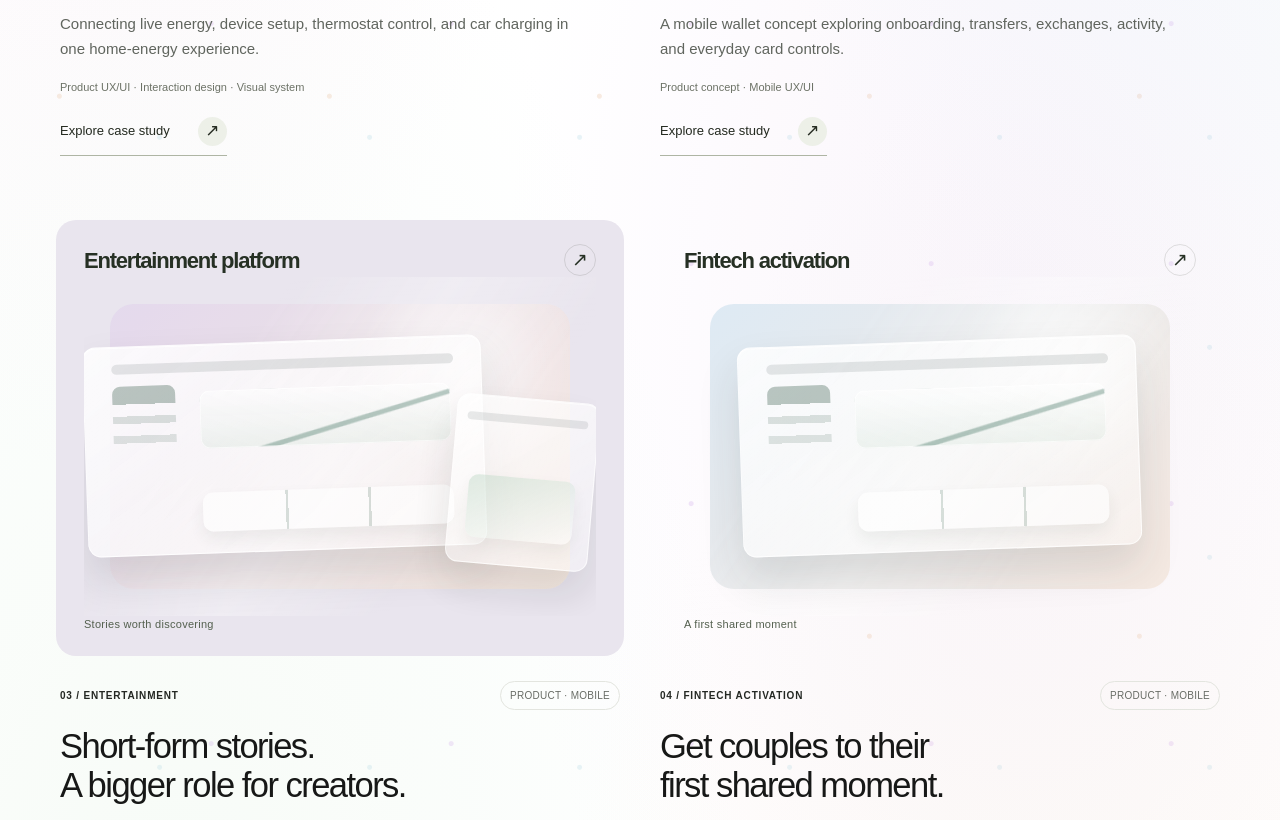
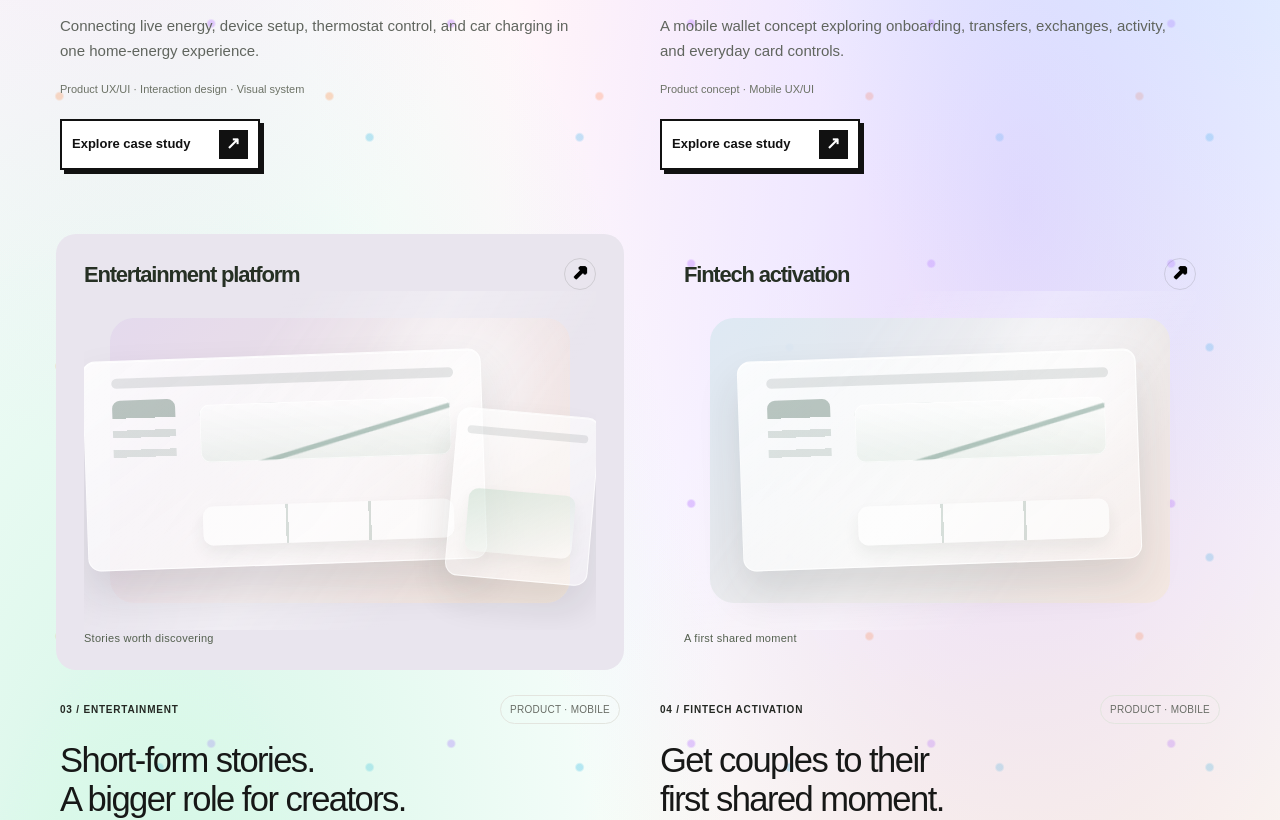
Before and after one commit to mariesanglante/marianna-portfolio, a Next.js app: page / in a window 1280 px wide. Shown: the part 1486-2306 px from the top of the page. Built offline with nearby package versions, Linux system fonts and the light colour scheme.

Commit message:
Brighten homepage rainbow and pixel-style buttons

```diff
--- a/app/home-gallery.css
+++ b/app/home-gallery.css
@@ -1,6 +1,14 @@
 /* Homepage gallery: deliberately scoped away from the case studies. */
 .portfolio-home{position:relative;isolation:isolate;background:#fff}
-.portfolio-home::before{content:"";position:absolute;z-index:-1;pointer-events:none;inset:0 calc((100vw - 100%)/-2);background-color:#fff;background-image:radial-gradient(ellipse at 8% 9%,#f4c9e844 0,transparent 34%),radial-gradient(ellipse at 95% 13%,#bde8f044 0,transparent 33%),radial-gradient(ellipse at 80% 49%,#e7c9f433 0,transparent 36%),radial-gradient(ellipse at 13% 70%,#d5efdb42 0,transparent 37%),radial-gradient(ellipse at 82% 91%,#fff0bf48 0,transparent 39%),radial-gradient(circle at 14% 19%,#fff9 0 2px,transparent 3px),radial-gradient(circle at 88% 29%,#e7cafa80 0 2px,transparent 3px),radial-gradient(circle at 76% 73%,#cde9f280 0 2px,transparent 3px),radial-gradient(circle at 22% 86%,#f6d9bd80 0 2px,transparent 3px);background-size:auto,auto,auto,auto,auto,180px 180px,240px 240px,210px 210px,270px 270px;filter:saturate(.82)}
+.portfolio-home::before{content:"";position:absolute;z-index:-1;pointer-events:none;inset:0 calc((100vw - 100%)/-2);background-color:#fff;background-image:radial-gradient(ellipse at 7% 7%,#f3b8ef99 0,transparent 34%),radial-gradient(ellipse at 95% 13%,#9ddcf599 0,transparent 33%),radial-gradient(ellipse at 80% 45%,#cbb2ff7d 0,transparent 36%),radial-gradient(ellipse at 12% 68%,#a8eccb88 0,transparent 37%),radial-gradient(ellipse at 82% 91%,#ffe69b99 0,transparent 39%),radial-gradient(ellipse at 45% 27%,#ffd3e65c 0,transparent 30%),radial-gradient(circle at 14% 19%,#fff 0 3px,transparent 5px),radial-gradient(circle at 88% 29%,#d9b9ffcc 0 3px,transparent 5px),radial-gradient(circle at 76% 73%,#a8dff3cc 0 3px,transparent 5px),radial-gradient(circle at 22% 86%,#ffcdaecc 0 3px,transparent 5px);background-size:auto,auto,auto,auto,auto,auto,180px 180px,240px 240px,210px 210px,270px 270px;filter:saturate(1.08)}
+.portfolio-home .pill-link,.portfolio-home .all-cases-button{border:2px solid #111!important;border-radius:0!important;box-shadow:4px 4px 0 #111;font-weight:700!important;color:#111!important;background:#fff!important}
+.portfolio-home .pill-link{padding:9px 10px!important}
+.portfolio-home .pill-link>span,.portfolio-home .all-cases-arrow{border:2px solid #111;border-radius:0!important;background:#111!important;color:#fff!important;font-family:"Courier New",monospace;font-weight:900}
+.portfolio-home .all-cases .all-cases-button{box-shadow:6px 6px 0 #111;transition:transform .2s,box-shadow .2s}
+.portfolio-home .all-cases .all-cases-button:hover{transform:translate(-2px,-2px);box-shadow:8px 8px 0 #111}
+.portfolio-home .pill-link:hover{color:#111!important;background:#f8f8f8!important}
+.portfolio-home .pill-link:hover>span,.portfolio-home .all-cases .all-cases-button:hover .all-cases-arrow{background:#111!important;color:#fff!important;transform:none}
+.portfolio-home .text-link>span,.portfolio-home .site-header nav a span[aria-hidden="true"],.portfolio-home .footer a span[aria-hidden="true"],.portfolio-home .project-visual .cover-open{color:#000;font-family:"Courier New",monospace;font-weight:900;text-shadow:1px 0 #000,-1px 0 #000,0 1px #000,0 -1px #000}
 .home-gallery .section-heading{align-items:flex-end;padding-top:32px;margin-bottom:52px}
 .home-gallery .work-kicker{display:block;font-size:11px;letter-spacing:.14em;text-transform:uppercase;color:#6b7066;margin-bottom:24px}
 .home-gallery .section-heading h2{font-size:clamp(36px,4.1vw,60px);line-height:1.08;letter-spacing:-.045em}
```
